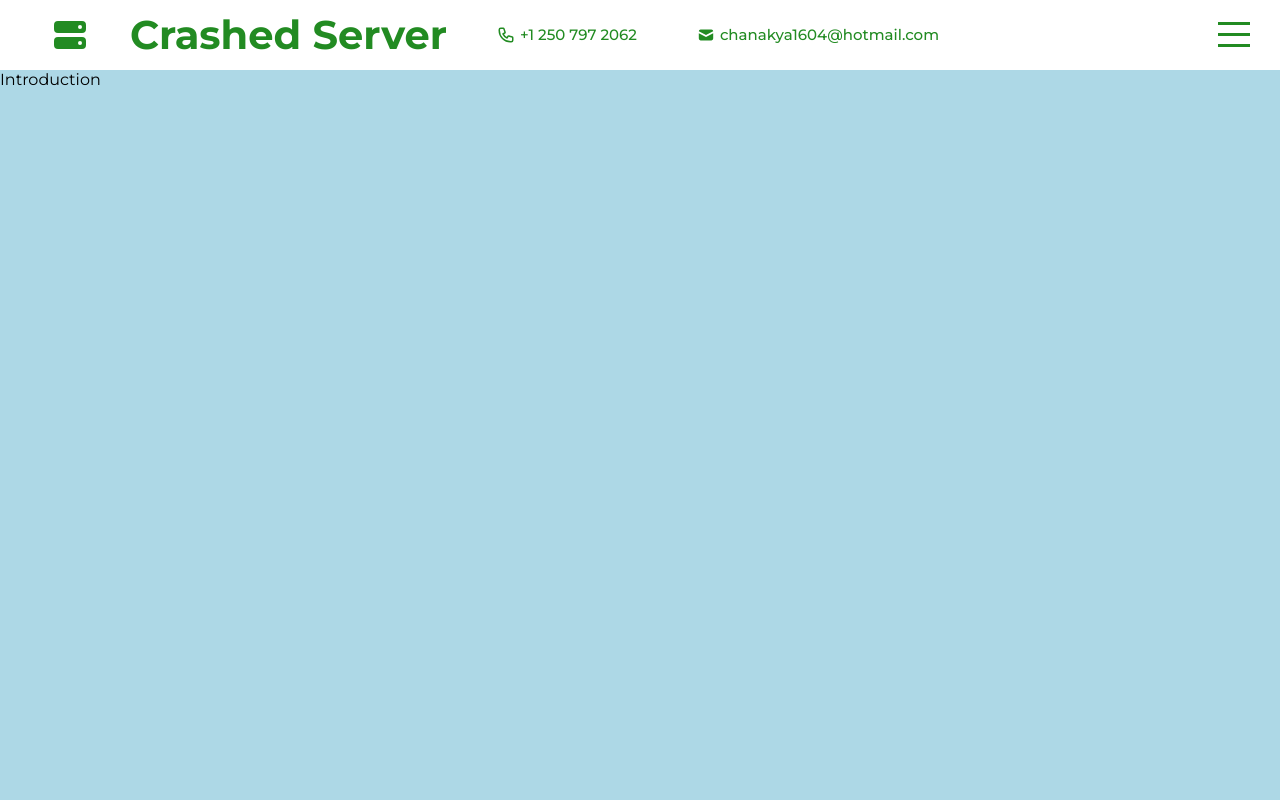
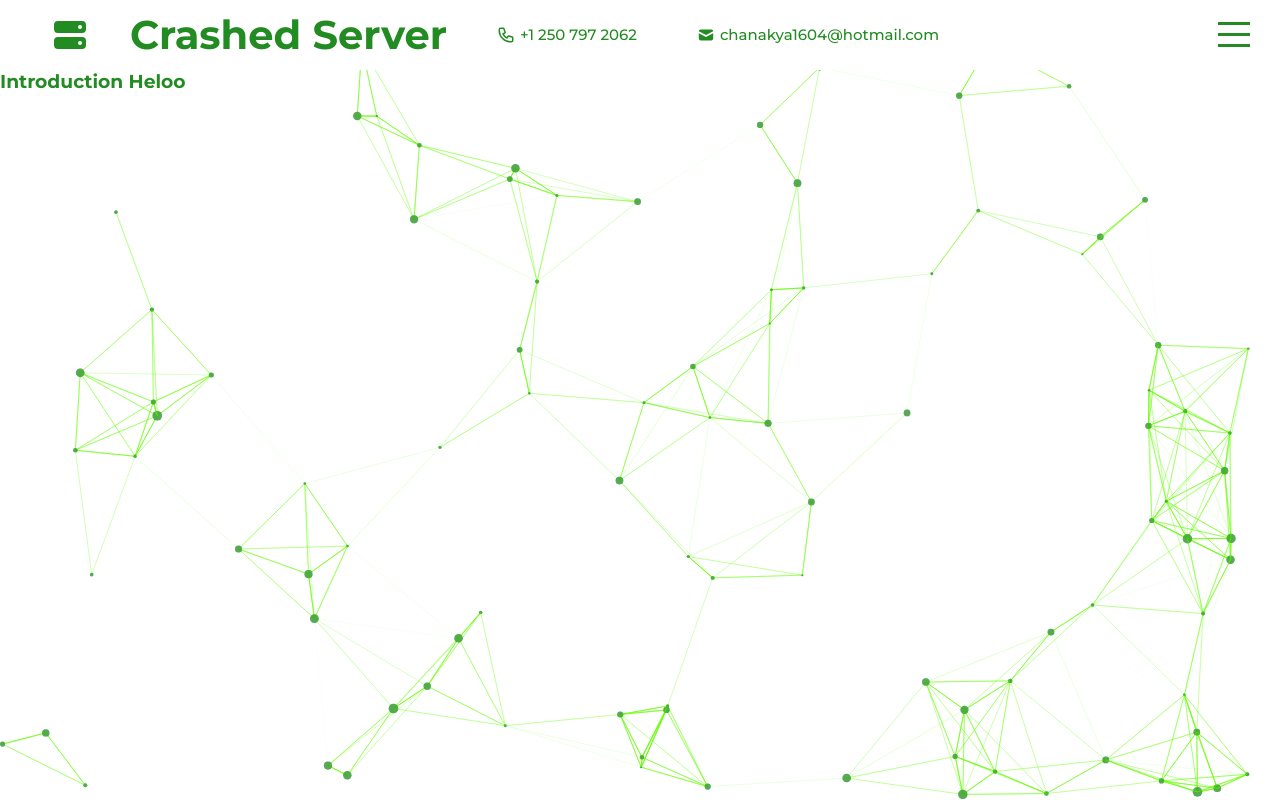
Before and after one commit to crash1604/portfolio, a React (Create React App) app: page / in a window 1280 px wide. Built offline with nearby package versions, Linux system fonts and the light colour scheme.

Commit message:
particles integrated in bg

```diff
--- a/package.json
+++ b/package.json
@@ -14,6 +14,7 @@
     "react-dom": "^17.0.2",
     "react-icons": "^4.3.1",
     "react-scripts": "5.0.0",
+    "react-tsparticles": "^1.39.0",
     "web-vitals": "^2.1.3"
   },
   "scripts": {
--- a/src/App.jsx
+++ b/src/App.jsx
@@ -1,6 +1,7 @@
 import Contact from "./components/contact/Contact";
 import Intro from "./components/intro/Intro";
 import Menu from "./components/menu/Menu";
+import ParticleBG from "./components/particles/ParticleBG"
 import Portfolio from "./components/portfolio/Portfolio";
 import Topbar from "./components/topbar/Topbar";
 import Works from "./components/works/Works";
@@ -14,6 +15,7 @@ function App() {
     <div className="App">
       <Topbar menuOpen={menuOpen} setMenuOpen={setMenuOpen} />
       <Menu menuOpen={menuOpen} setMenuOpen={setMenuOpen} />
+      <ParticleBG/>
       <div className="sections">
         <Intro />
         <Portfolio />
--- a/src/app.scss
+++ b/src/app.scss
@@ -3,8 +3,9 @@
 
     .sections {
         width: 100%;
+        // opacity: 0. ;
         height: calc(100vh - 70px);
-        background-color: lightgrey;
+        // background-color: lightgrey;
         position: relative;
         top: 70px;
         scroll-behavior: smooth;
@@ -15,7 +16,7 @@
         }
 
         // '> *' means for each element inside sections class
-        > *{
+        > * {
             width: 100vw;
             height: calc(100vh - 70px);
             scroll-snap-align: start;
--- a/src/components/contact/contact.scss
+++ b/src/components/contact/contact.scss
@@ -1,3 +1,3 @@
 .contact {
-    background-color: deepskyblue;
+    // background-color: deepskyblue;
 }
--- a/src/components/intro/Intro.jsx
+++ b/src/components/intro/Intro.jsx
@@ -3,7 +3,9 @@ import "./intro.scss"
 export default function Intro() {
     return (
         <div className="intro" id="intro">
-            Introduction
+            <div className="content">
+            <h3>Introduction Heloo</h3>
+            </div>
         </div>
     )
 }
--- a/src/components/intro/intro.scss
+++ b/src/components/intro/intro.scss
@@ -1,3 +1,10 @@
+@import "../../global.scss";
 .intro {
-    background-color: lightblue;
+    // background-color: dodgerblue;
+    color: $mainColor;
+    // opacity: 0;
+
+    .content{
+        opacity: 1 !important;
+    }
 }
--- /dev/null
+++ b/src/components/particles/ParticleBG.jsx
@@ -0,0 +1,89 @@
+import Particles from 'react-tsparticles'
+import './particles.scss'
+
+export default function ParticleBG() {
+    return (
+        <div>
+            <Particles canvasClassName='Background'
+                height="120px"
+                width="300px" options={{
+                        background: {
+                        color: {
+                            value: "#ffffff",
+                        },
+                        },
+                        fpsLimit: 69,
+                        interactivity: {
+                        events: {
+                            onClick: {
+                            enable: true,
+                            mode: "push",
+                            },
+                            onHover: {
+                            enable: true,
+                            mode: "grab",
+                            },
+                            resize: true,
+                        },
+                        modes: {
+                            bubble: {
+                            distance: 400,
+                            duration: 2,
+                            opacity: 0.8,
+                            size: 40,
+                            },
+                            push: {
+                            quantity: 4,
+                            },
+                            repulse: {
+                            distance: 200,
+                            duration: 0.4,
+                            },
+                        },
+                        },
+                        particles: {
+                        color: {
+                            value: "#228b22",
+                        },
+                        links: {
+                            color: "#67fc00",
+                            distance: 150,
+                            enable: true,
+                            opacity: 0.5,
+                            width: 1,
+                        },
+                        collisions: {
+                            enable: true,
+                        },
+                        move: {
+                            direction: "none",
+                            enable: true,
+                            outMode: "bounce",
+                            random: false,
+                            speed: 2,
+                            straight: false,
+                        },
+                        number: {
+                            density: {
+                            enable: true,
+                            area: 800,
+                            },
+                            value: 80,
+                        },
+                        opacity: {
+                            value: 0.5,
+                        },
+                        shape: {
+                            type: "circle",
+                        },
+                        size: {
+                            random: true,
+                            value: 5,
+                        },
+                        },
+                        detectRetina: true,
+      }}
+         />
+        </div>
+    )
+}
--- /dev/null
+++ b/src/components/particles/particles.scss
@@ -0,0 +1,4 @@
+.Background {
+    // z-index: -3;
+    position:absolute !important;
+}
--- a/src/components/portfolio/portfolio.scss
+++ b/src/components/portfolio/portfolio.scss
@@ -1,3 +1,3 @@
 .portfolio {
-    background-color: azure;
+    // background-color: azure;
 }
--- a/src/components/works/works.scss
+++ b/src/components/works/works.scss
@@ -1,3 +1,3 @@
 .works {
-    background-color: lightsteelblue;
+    // background-color: lightsteelblue;
 }
```
Also changed, not shown: 1 other file (tests, documents, lock files or other folders).
